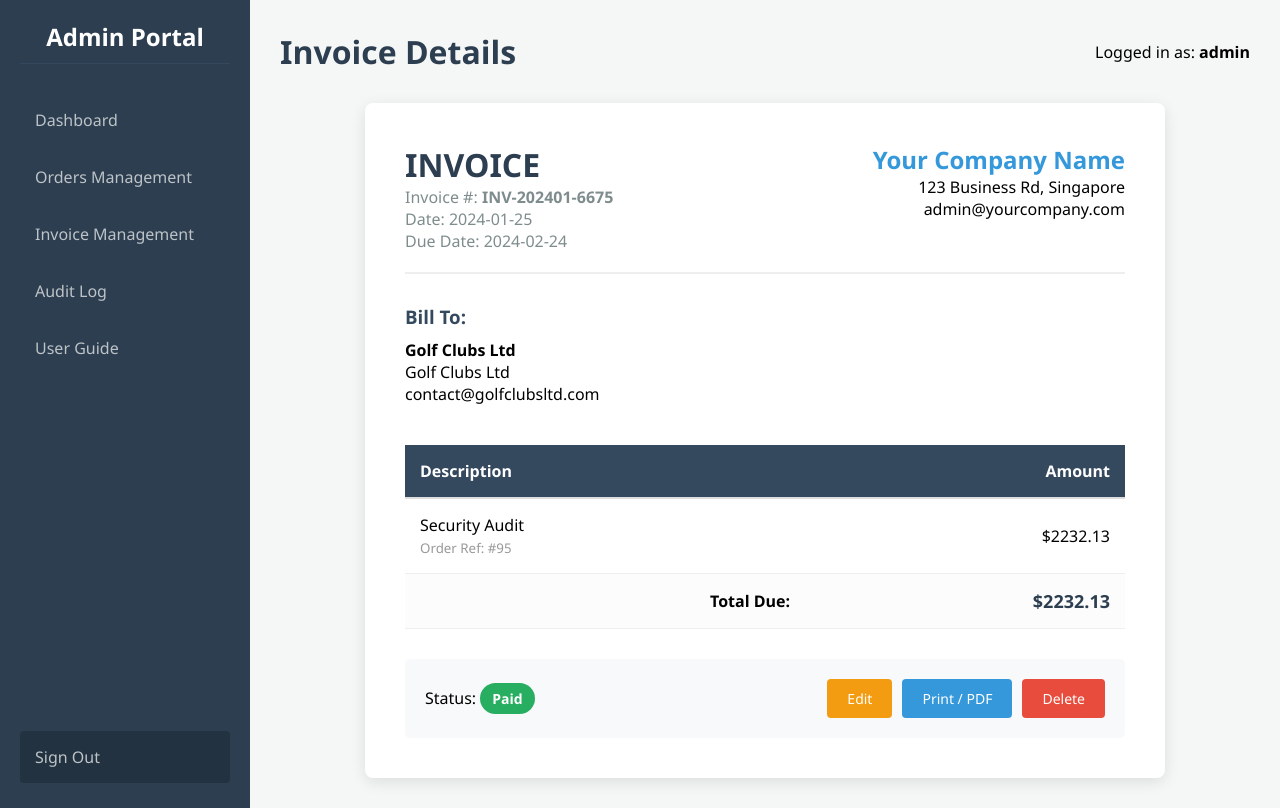
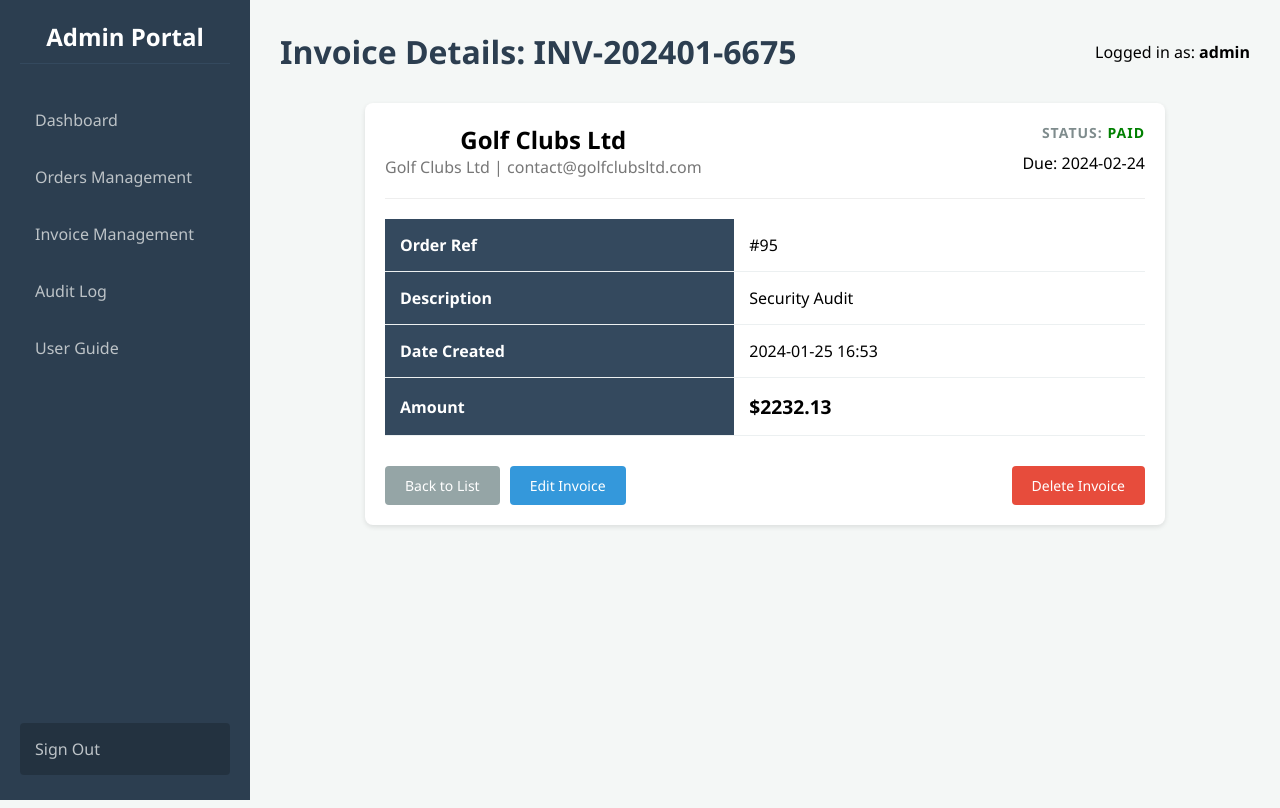
Before and after one commit to yaowei152/WDP-PROJECT, a Flask app: page /invoices/view/74 in a window 1280 px wide. Run offline with Flask 3, Linux system fonts and the light colour scheme; a user stored in the database is signed in.

Commit message:
improved

```diff
--- a/templates/view_invoice.html
+++ b/templates/view_invoice.html
@@ -1,95 +1,155 @@
 {% extends "base.html" %}
 
-{% block header %}Invoice Details{% endblock %}
+{% block header %}
+    Invoice Details: {{ invoice.invoice_code }}
+{% endblock %}
 
 {% block content %}
+
 <style>
-        @media print {
-            .sidebar, .header, .btn, .filter-bar, .alert, .badge-actions {
-                display: none !important;
+    .modal-overlay {
+        display: none; /* Hidden by default */
+        position: fixed;
+        top: 0;
+        left: 0;
+        width: 100%;
+        height: 100%;
+        background-color: rgba(0, 0, 0, 0.6);
+        z-index: 1000;
+        justify-content: center;
+        align-items: center;
     }
-            .main-content {
-                padding: 0;
-                margin: 0;
+
+    .modal-content {
+        background-color: white;
+        padding: 30px;
+        border-radius: 12px;
+        width: 400px;
+        text-align: center;
+        box-shadow: 0 10px 25px rgba(0,0,0,0.2);
+        animation: fadeIn 0.3s ease-out;
     }
-            body {
-                background-color: white;
-                -webkit-print-color-adjust: exact;
+
+    .modal-icon {
+        font-size: 50px;
+        color: #e74c3c;
+        margin-bottom: 15px;
     }
-            .invoice-container {
-                box-shadow: none;
-                margin: 0;
-                width: 100%;
-                max-width: 100%;
+
+    .modal-actions {
+        display: flex;
+        justify-content: center;
+        gap: 15px;
+        margin-top: 25px;
+    }
+
+    .btn-cancel {
+        background-color: #95a5a6;
+        color: white;
         border: none;
+        padding: 10px 20px;
+        border-radius: 6px;
+        cursor: pointer;
+        font-size: 14px;
     }
+
+    .btn-confirm-delete {
+        background-color: #e74c3c;
+        color: white;
+        border: none;
+        padding: 10px 20px;
+        border-radius: 6px;
+        cursor: pointer;
+        font-size: 14px;
+        font-weight: bold;
+    }
+
+    @keyframes fadeIn {
+        from { opacity: 0; transform: translateY(-20px); }
+        to { opacity: 1; transform: translateY(0); }
     }
 </style>
 
-    <div class="invoice-container" style="background: white; padding: 40px; border-radius: 8px; max-width: 800px; margin: 0 auto; box-shadow: 0 4px 15px rgba(0,0,0,0.1);">
-
-        <div style="display: flex; justify-content: space-between; border-bottom: 2px solid #eee; padding-bottom: 20px; margin-bottom: 30px;">
+<div class="card" style="max-width: 800px; margin: 0 auto;">
+    <div style="display: flex; justify-content: space-between; border-bottom: 1px solid #eee; padding-bottom: 20px; margin-bottom: 20px;">
         <div>
-                <h1 style="color: #2c3e50;">INVOICE</h1>
-                <p style="color: #7f8c8d;">Invoice #: <strong>{{ invoice.invoice_code }}</strong></p>
-                <p style="color: #7f8c8d;">Date: {{ invoice.date_created.strftime('%Y-%m-%d') }}</p>
-                <p style="color: #7f8c8d;">Due Date: {{ invoice.date_due.strftime('%Y-%m-%d') }}</p>
+            <h2>{{ invoice.client.company }}</h2>
+            <p style="color: #777;">{{ invoice.client.name }} | {{ invoice.client.email }}</p>
         </div>
         <div style="text-align: right;">
-                <h2 style="color: #3498db;">Your Company Name</h2>
-                <p>123 Business Rd, Singapore</p>
-                <p>admin@yourcompany.com</p>
+            <h3>Status: <span style="color: {{ 'green' if invoice.status == 'Paid' else 'orange' }}">{{ invoice.status }}</span></h3>
+            <p>Due: {{ invoice.date_due.strftime('%Y-%m-%d') }}</p>
         </div>
     </div>
 
-        <div style="margin-bottom: 40px;">
-            <h3 style="color: #34495e; margin-bottom: 10px;">Bill To:</h3>
-            <p><strong>{{ invoice.client.name }}</strong></p>
-            <p>{{ invoice.client.company }}</p>
-            <p>{{ invoice.client.email }}</p>
-        </div>
-
-        <table style="width: 100%; border-collapse: collapse; margin-bottom: 30px;">
-            <thead style="background: #f8f9fa;">
+    <table class="table">
         <tr>
-                    <th style="padding: 15px; text-align: left; border-bottom: 2px solid #ddd;">Description</th>
-                    <th style="padding: 15px; text-align: right; border-bottom: 2px solid #ddd;">Amount</th>
+            <th>Order Ref</th>
+            <td>#{{ invoice.order_id }}</td>
         </tr>
-            </thead>
-            <tbody>
         <tr>
-                    <td style="padding: 15px; border-bottom: 1px solid #eee;">
-                        {{ invoice.order.description }}<br>
-                        <small style="color: #999;">Order Ref: #{{ invoice.order.id }}</small>
-                    </td>
-                    <td style="padding: 15px; text-align: right; border-bottom: 1px solid #eee;">
-                        ${{ "%.2f"|format(invoice.amount) }}
-                    </td>
+            <th>Description</th>
+            <td>{{ invoice.order.description }}</td>
         </tr>
-                <tr style="font-weight: bold; background-color: #fcfcfc;">
-                    <td style="padding: 15px; text-align: right;">Total Due:</td>
-                    <td style="padding: 15px; text-align: right; color: #2c3e50; font-size: 18px;">
-                        ${{ "%.2f"|format(invoice.amount) }}
-                    </td>
+        <tr>
+            <th>Date Created</th>
+            <td>{{ invoice.date_created.strftime('%Y-%m-%d %H:%M') }}</td>
         </tr>
-            </tbody>
+        <tr>
+            <th>Amount</th>
+            <td style="font-size: 1.2em; font-weight: bold;">${{ "%.2f"|format(invoice.amount) }}</td>
+        </tr>
     </table>
 
-        <div class="badge-actions" style="background: #f8f9fa; padding: 20px; border-radius: 5px; display: flex; justify-content: space-between; align-items: center;">
-            <div>
-                Status: <span class="badge badge-{{ invoice.status }}" style="font-size: 14px;">{{ invoice.status }}</span>
-            </div>
+    <div style="margin-top: 30px; display: flex; gap: 10px;">
+        <a href="{{ url_for('invoices') }}" class="btn btn-secondary">Back to List</a>
+        <a href="{{ url_for('edit_invoice', invoice_id=invoice.id) }}" class="btn btn-primary">Edit Invoice</a>
 
-            <div style="display: flex; gap: 10px;">
-                <a href="{{ url_for('edit_invoice', invoice_id=invoice.id) }}" class="btn btn-secondary" style="background-color: #f39c12;">Edit</a>
-
-                <button onclick="window.print()" class="btn btn-primary">Print / PDF</button>
-
-                <form action="{{ url_for('delete_invoice', invoice_id=invoice.id) }}" method="POST" onsubmit="return confirm('Are you sure you want to delete this invoice? This action will be logged.');" style="display:inline;">
-                    <button type="submit" class="btn btn-danger">Delete</button>
+        <form id="deleteForm" action="{{ url_for('delete_invoice', invoice_id=invoice.id) }}" method="POST" style="margin-left: auto;">
+            <button type="button" class="btn btn-danger" onclick="showDeleteModal()">Delete Invoice</button>
         </form>
     </div>
 </div>
 
+<div id="deleteModal" class="modal-overlay">
+    <div class="modal-content">
+        <div class="modal-icon">
+            <i class="fa-solid fa-triangle-exclamation"></i>
         </div>
+        <h3>Delete Invoice?</h3>
+        <p style="color: #555; margin-top: 10px;">
+            Are you sure you want to delete invoice <strong>{{ invoice.invoice_code }}</strong>?<br>
+            This action cannot be undone.
+        </p>
+        <div class="modal-actions">
+            <button class="btn-cancel" onclick="hideDeleteModal()">Cancel</button>
+            <button class="btn-confirm-delete" onclick="confirmDelete()">Yes, Delete it</button>
+        </div>
+    </div>
+</div>
+
+<script>
+    // Functions to handle the modal popup
+    function showDeleteModal() {
+        document.getElementById('deleteModal').style.display = 'flex';
+    }
+
+    function hideDeleteModal() {
+        document.getElementById('deleteModal').style.display = 'none';
+    }
+
+    function confirmDelete() {
+        // Submit the form programmatically
+        document.getElementById('deleteForm').submit();
+    }
+
+    // Close modal if user clicks outside the content box
+    window.onclick = function(event) {
+        var modal = document.getElementById('deleteModal');
+        if (event.target == modal) {
+            hideDeleteModal();
+        }
+    }
+</script>
+
 {% endblock %}
```
Also changed, not shown: templates/audit_log.html (+53 -38 lines), templates/dashboard.html (+4 -3 lines). Lines whose indentation alone changed are shown as unchanged.
